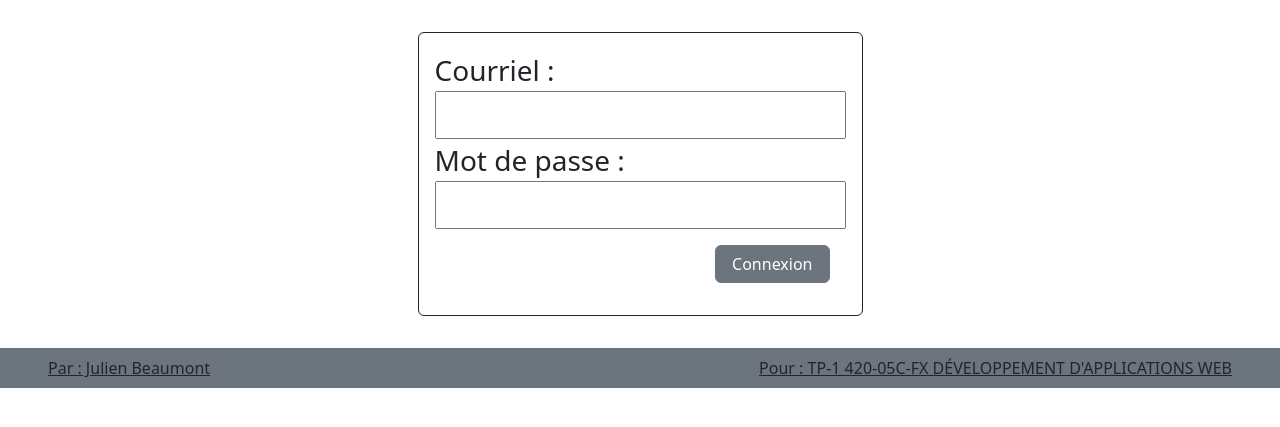
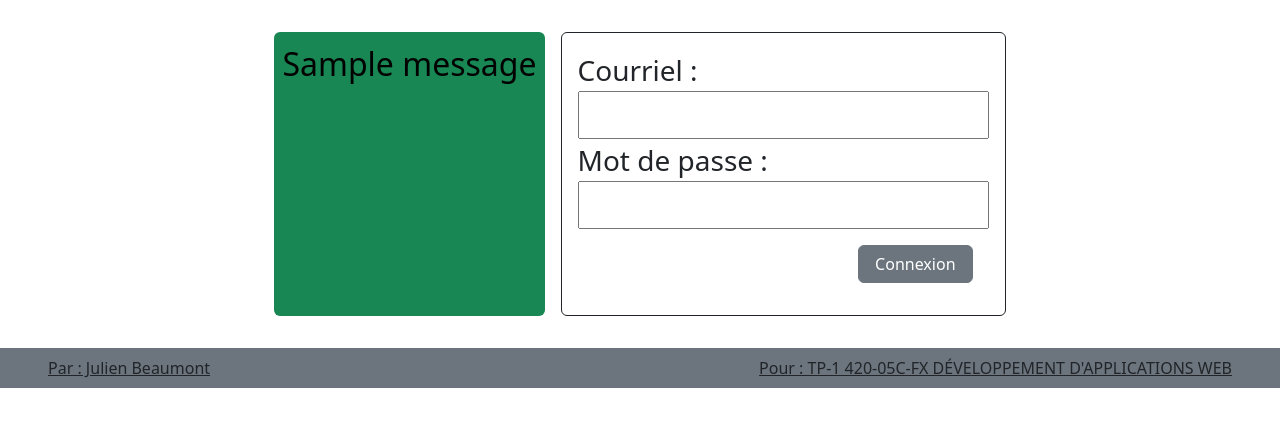
Before and after one commit to pierreolivierc/420-05C-FXweb-TP2Pierre-OlivierJulien, a Flask app: page /compte/authentifier in a window 1280 px wide. Shown: the part 322-749 px from the top of the page. Run offline with Flask 3, Linux system fonts and the light colour scheme; tables that the repository leaves empty or names only in its code hold one stand-in row (values such as "Sample post"); one stand-in notice (Sample message) is shown; style sheets or scripts are compiled from the project's sources; some libraries are stand-ins or nearby versions.

Commit message:
message erreur mot de passe

```diff
--- a/TP2/compte.py
+++ b/TP2/compte.py
@@ -39,11 +39,18 @@ def creation_de_compte():
         mdp_valide = utilitaires.verifier_mot_de_passe(mdp)
         with bd.creer_connexion() as conn:
             Courriel = bd.verifier_si_courriel_existe(conn, courriel)
-        if not courriel_valide or not mdp_valide or Courriel or mdp != mdp2 :
+        if not courriel_valide or not mdp_valide or Courriel or mdp != mdp2:
             # TODO ajout d'une condition en cas d'erreur
-            salut = "TODO"
-            flash('Erreur.')
-            return redirect("/", code=303)
+            if not courriel_valide or Courriel:
+                flash('Erreur: Courriel invalide.')
+            elif not mdp_valide:
+                flash('Le mot de passe doit respecter les règles suivantes : Une lettre majuscule, une lettre minuscule, un nombre et avoir une longueur de 8 charactères au minimum')
+            elif mdp != mdp2:
+                flash('Erreur : Les deux mots de passe ne sont pas identiques.')
+            else:
+                flash('Erreur.')
+
+            return render_template('creation_utilisateur.jinja')
         else:
             mdp = utilitaires.hacher_mdp(mdp)
 
--- a/TP2/templates/connexion.jinja
+++ b/TP2/templates/connexion.jinja
@@ -8,20 +8,21 @@
 
     <section class="m-4">
         <div class="d-flex justify-content-center">
+            {% with message = get_flashed_messages() %}
+                {% if message %}
+                    <div class="retroactions bg-success text-black m-2 p-2 rounded fs-2">
+                        <p>{{ message[0] }}</p>
+                    </div>
+                {% endif %}
+            {% endwith %}
             <form action="/compte/authentifier" method="post" class="border border-dark p-3 rounded fs-3 m-2">
                 <div class="d-flex flex-column">
                     <label for="courriel">Courriel :</label>
                     <input name="courriel" id="courriel" type="text">
-                    <div id="validationCourriel" class="invalid-feedback">
-                        {{ message_erreur_courriel }}
-                    </div>
                 </div>
                 <div class="d-flex flex-column">
                     <label for="mdp">Mot de passe :</label>
                     <input name="mdp" id="mdp" type="text">
-                    <div id="validationCourriel" class="invalid-feedback">
-                        {{ message_erreur_mdp }}
-                    </div>
                 </div>
                 <div class="d-flex flex-row-reverse m-3">
                     <input class="px-3 btn btn-secondary" value="Connexion" type="submit">
```
Also changed, not shown: TP2/templates/creation_utilisateur.jinja (+7 -0 lines).
